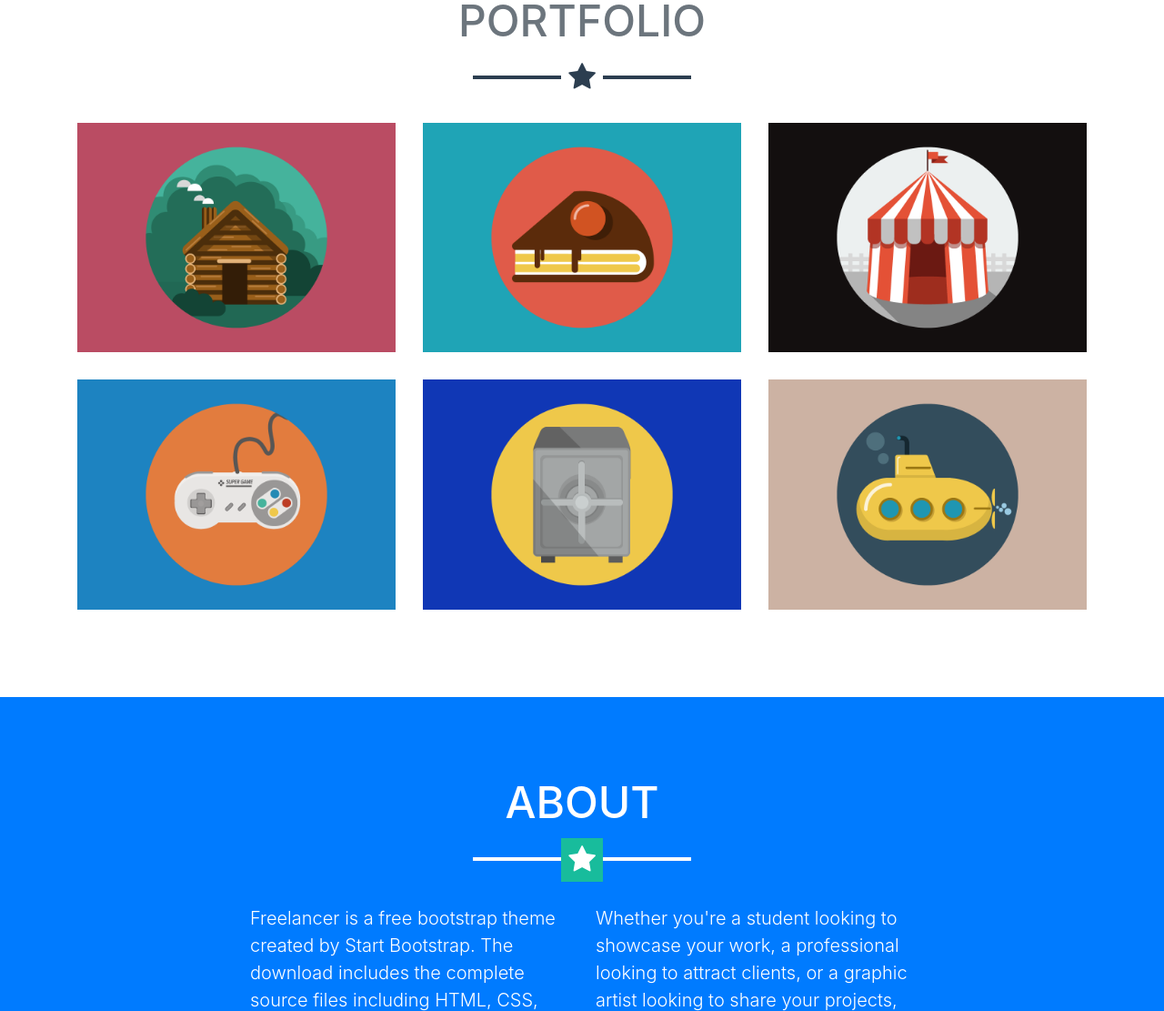
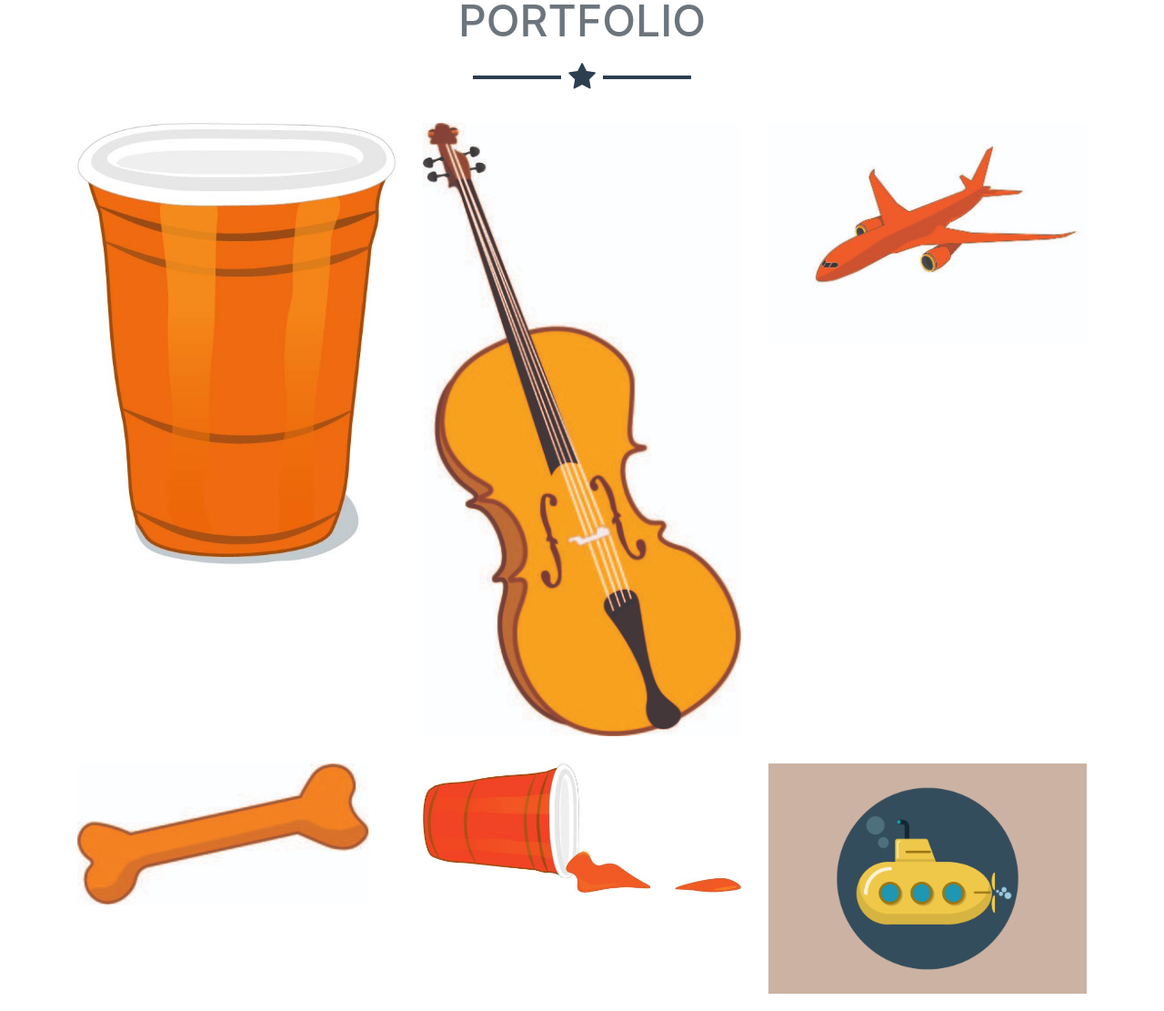
Before and after one commit to gracejansen227/gracejansen227.github.io, a website with bundled scripts: page index.html in a window 1280 px wide. Shown: the part 877-1988 px from the top of the page at 91% size. Built offline with nearby package versions, Linux system fonts and the light colour scheme.

Commit message:
added images to front of site

```diff
--- a/index.html
+++ b/index.html
@@ -75,7 +75,7 @@
                   <i class="fa fa-search-plus fa-3x"></i>
                 </div>
               </div>
-              <img class="img-fluid" src="img/portfolio/cabin.png" alt="">
+              <img class="img-fluid" src="img/portfolio/cup.jpg" alt="">
             </a>
           </div>
           <div class="col-md-6 col-lg-4">
@@ -85,7 +85,7 @@
                   <i class="fa fa-search-plus fa-3x"></i>
                 </div>
               </div>
-              <img class="img-fluid" src="img/portfolio/cake.png" alt="">
+              <img class="img-fluid" src="img/portfolio/cello.jpg" alt="">
             </a>
           </div>
           <div class="col-md-6 col-lg-4">
@@ -95,7 +95,7 @@
                   <i class="fa fa-search-plus fa-3x"></i>
                 </div>
               </div>
-              <img class="img-fluid" src="img/portfolio/circus.png" alt="">
+              <img class="img-fluid" src="img/portfolio/plane.jpg" alt="">
             </a>
           </div>
           <div class="col-md-6 col-lg-4">
@@ -105,7 +105,7 @@
                   <i class="fa fa-search-plus fa-3x"></i>
                 </div>
               </div>
-              <img class="img-fluid" src="img/portfolio/game.png" alt="">
+              <img class="img-fluid" src="img/portfolio/bone.jpg" alt="">
             </a>
           </div>
           <div class="col-md-6 col-lg-4">
@@ -115,7 +115,7 @@
                   <i class="fa fa-search-plus fa-3x"></i>
                 </div>
               </div>
-              <img class="img-fluid" src="img/portfolio/safe.png" alt="">
+              <img class="img-fluid" src="img/portfolio/spilledcup.jpg" alt="">
             </a>
           </div>
           <div class="col-md-6 col-lg-4">
```
